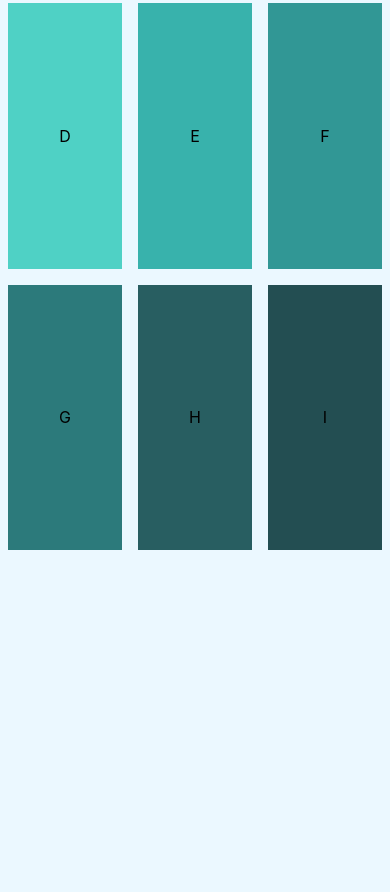
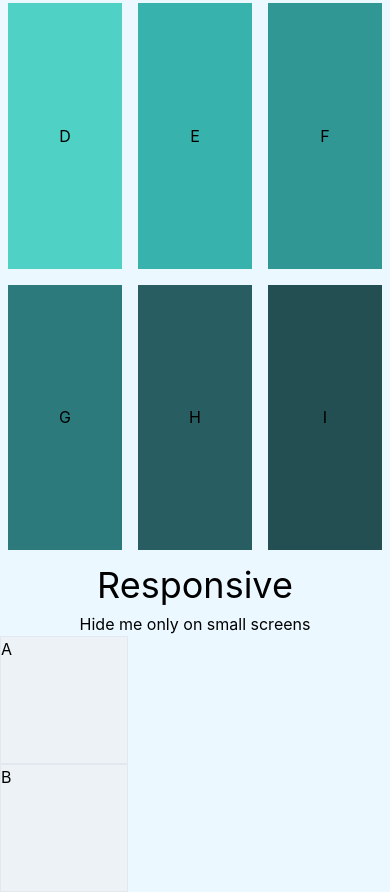
Before and after one commit to muhsenmaqsudi/tailwindcss-progress, a website built with Parcel: page index.html in a window 390 px wide. Shown: the part 1634-2526 px from the top of the page. Before the commit the page ends 2192 px from the top, so only its background shows below. Built offline with nearby package versions, Linux system fonts and the light colour scheme.

Commit message:
responsive design

```diff
--- a/index.html
+++ b/index.html
@@ -120,5 +120,17 @@
         </div>
       </div>
     </div>
+
+    <h2 class="text-black text-4xl text-center">Responsive</h2>
+
+    <div
+      class="sm:bg-blue-500 md:bg-red-500 lg:bg-green-500 xl:bg-yellow-500"
+    >
+    <h2 class="text-center sm:hidden md:block">Hide me only on small screens</h2>
+    <div class="flex flex-col sm:flex-row">
+      <div class="h-32 w-32 bg-gray-200 border">A</div>
+      <div class="h-32 w-32 bg-gray-200 border">B</div cl>
+    </div>
+    </div>
   </body>
 </html>
```
